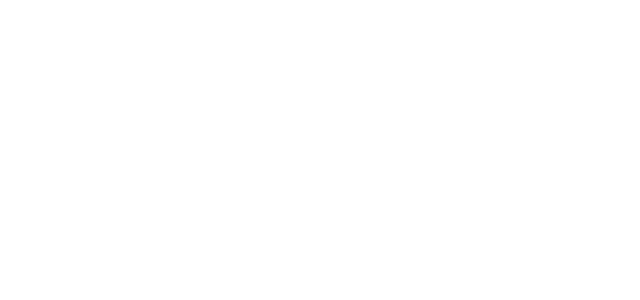
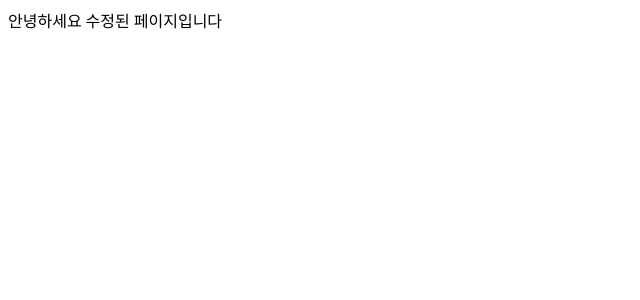
Before and after one commit to 20th-lion/project-test, a React (Create React App) app: page /post/upload in a window 1280 px wide. Shown: the top 300 px of the page, without its empty margins (0-640 px from the left). Built offline with nearby package versions, Linux system fonts and the light colour scheme.

Commit message:
페이지수정

```diff
--- a/src/pages/Post/PostUploadPage.js
+++ b/src/pages/Post/PostUploadPage.js
@@ -1,5 +1,5 @@
-import React from 'react';
+import React from "react";
 
 export default function PostPage() {
-  return <div></div>;
+  return <div>안녕하세요 수정된 페이지입니다</div>;
 }
```
